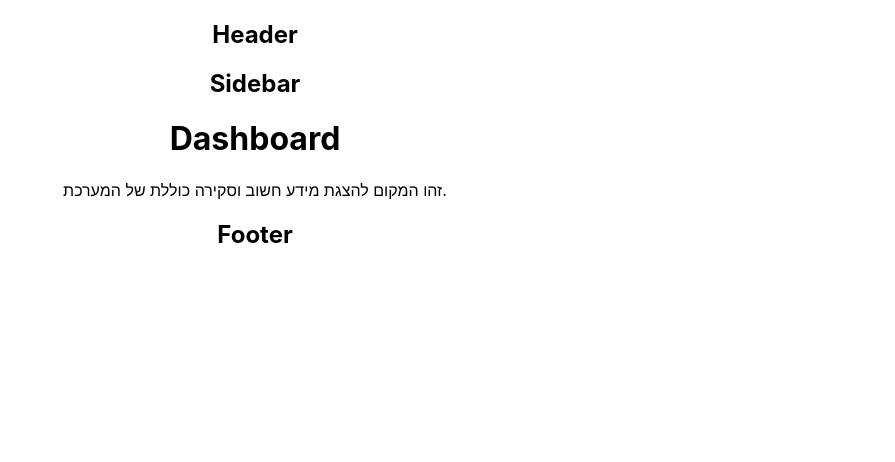
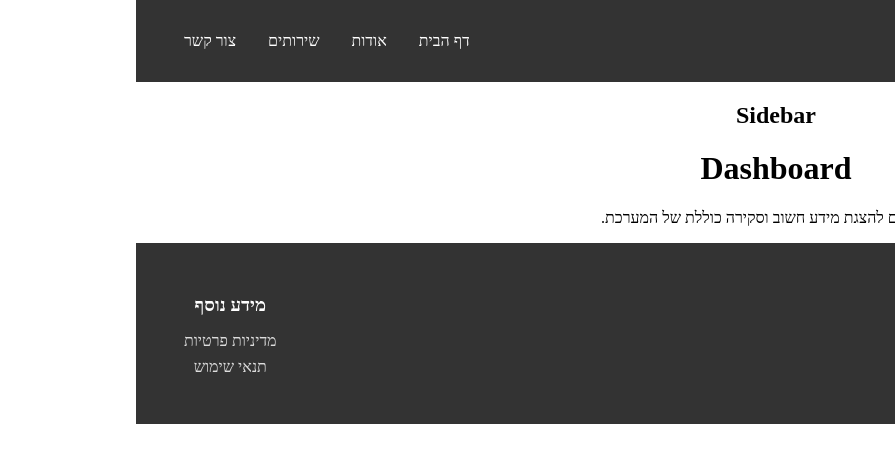
Before and after one commit to NeoraySA/CarTech, a React (Create React App) app: page / in a window 1280 px wide. Shown: the top 462 px of the page, without its empty margins (385-1280 px from the left). Built offline with nearby package versions, Linux system fonts and the light colour scheme.

Commit message:
הודעה מתארת את השינויים שנעשו

```diff
--- a/public/index.html
+++ b/public/index.html
@@ -1,5 +1,6 @@
 <!DOCTYPE html>
-<html lang="en">
+<html dir="rtl" lang="he">
+
   <head>
     <meta charset="utf-8" />
     <link rel="icon" href="%PUBLIC_URL%/favicon.ico" />
--- a/src/App.css
+++ b/src/App.css
@@ -1,5 +1,6 @@
 .App {
   text-align: center;
+  font-family: Assistant;
 }
 
 .App-logo {
--- /dev/null
+++ b/src/Footer.css
@@ -0,0 +1,29 @@
+.footer {
+    display: flex;
+    justify-content: space-between;
+    padding: 2rem;
+    background-color: #333;
+    color: white;
+    direction: rtl; /* עבור תמיכה ב-RTL */
+  }
+
+  .footer-section {
+    margin: 0 1rem;
+  }
+
+  .footer-section h3 {
+    margin-bottom: 1rem;
+  }
+
+  .footer-section p,
+  .footer-section a {
+    color: #ddd;
+    text-decoration: none;
+    margin-bottom: 0.5rem;
+    display: block; /* גורם לקישורים להיות אחד מתחת לשני */
+  }
+
+  .footer-section a:hover {
+    color: #fff;
+    text-decoration: underline;
+  }
--- a/src/Footer.js
+++ b/src/Footer.js
@@ -1,10 +1,21 @@
+import React from 'react';
+import './Footer.css'; // ייבוא של קובץ ה-CSS
+
 function Footer() {
-    return (
-      <div className="footer">
-        <h2>Footer</h2>
-        {/* ניתן להוסיף כאן פרטי קשר, קישורים למדיניות פרטיות, ועוד */}
+  return (
+    <footer className="footer">
+      <div className="footer-section">
+        <h3>צור קשר</h3>
+        <p>רחוב דוגמא 123, תל אביב</p>
+        <p>Email: info@example.com</p>
       </div>
-    );
-  }
+      <div className="footer-section">
+        <h3>מידע נוסף</h3>
+        <a href="/privacy-policy">מדיניות פרטיות</a>
+        <a href="/terms">תנאי שימוש</a>
+      </div>
+    </footer>
+  );
+}
 
-  export default Footer;
+export default Footer;
--- /dev/null
+++ b/src/Header.css
@@ -0,0 +1,31 @@
+.header {
+    display: flex;
+    justify-content: space-between;
+    align-items: center;
+    padding: 1rem 2rem;
+    background-color: #333;
+    color: white;
+  }
+
+  .logo {
+    height: 50px; /* תכוונן לגודל הרצוי */
+  }
+
+  .nav-links {
+    list-style: none;
+    display: flex;
+  }
+
+  .nav-links li {
+    padding: 0 1rem;
+  }
+
+  .nav-links a {
+    text-decoration: none;
+    color: white;
+    transition: color 0.3s ease-in-out;
+  }
+
+  .nav-links a:hover {
+    color: #04c;
+  }
--- a/src/Header.js
+++ b/src/Header.js
@@ -1,10 +1,21 @@
+import React from 'react';
+import './Header.css'; // ייבוא של קובץ ה-CSS
+
 function Header() {
-    return (
-      <div className="header">
-        <h2>Header</h2>
-        {/* ניתן להוסיף כאן תפריט ניווט או לוגו */}
-      </div>
-    );
-  }
+  return (
+    <header className="header">
+      <img src="/images/logo.png" alt="Logo" className="logo" />
 
-  export default Header;
+      <nav>
+        <ul className="nav-links">
+          <li><a href="/">דף הבית</a></li>
+          <li><a href="/about">אודות</a></li>
+          <li><a href="/services">שירותים</a></li>
+          <li><a href="/contact">צור קשר</a></li>
+        </ul>
+      </nav>
+    </header>
+  );
+}
+
+export default Header;
```
Also changed, not shown: package.json (+6 -1 lines), public/images/logo.png (added), 1 other file (tests, documents, lock files or other folders).
